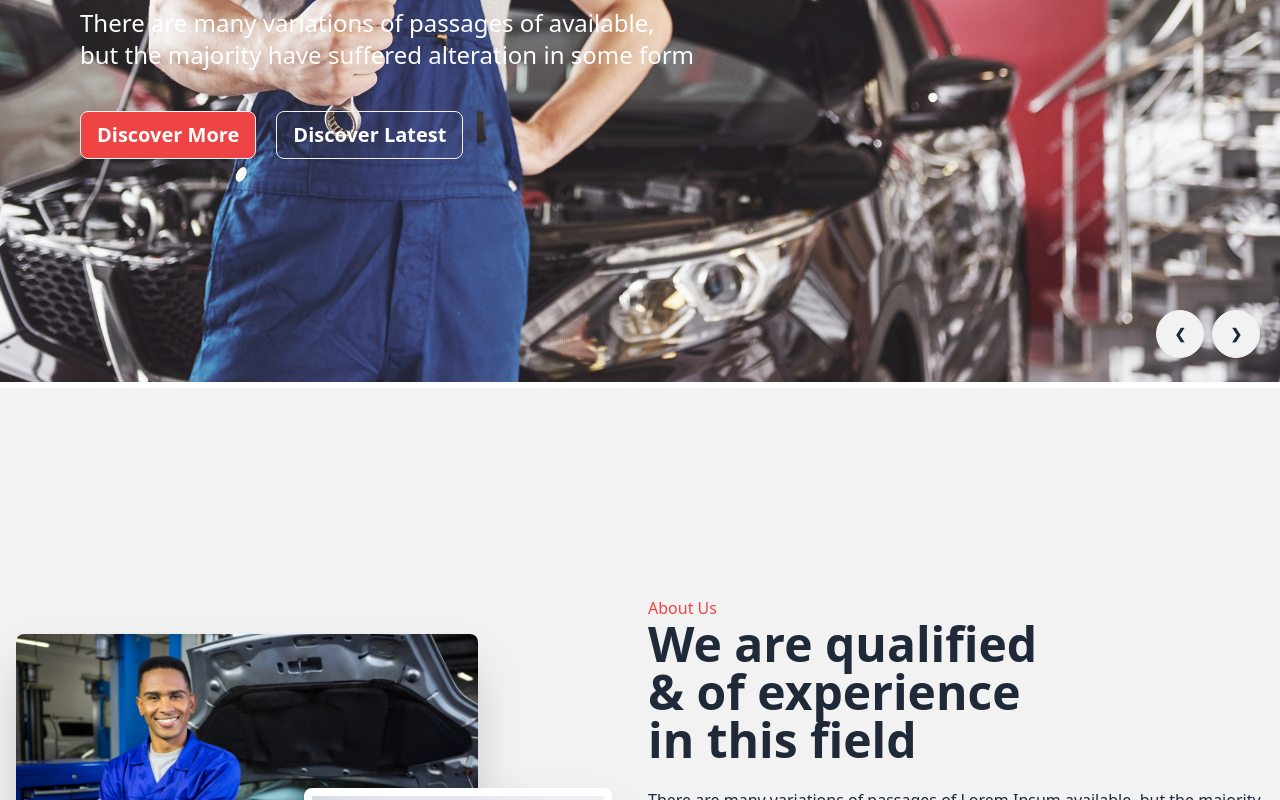
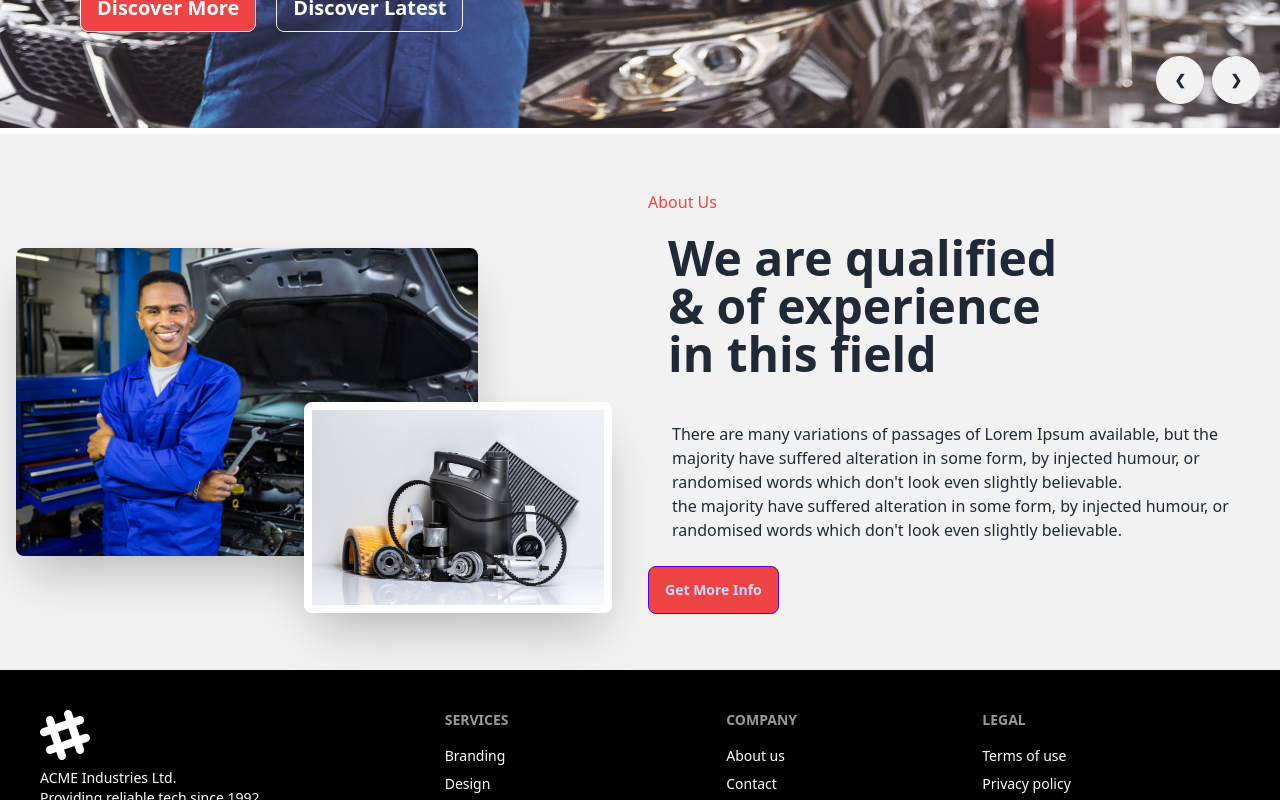
Before and after one commit to Shariful4447/car-geraze-shop, a React (Vite) app: page / in a window 1280 px wide. Shown: the part 540-1340 px from the top of the page. Built offline with nearby package versions, Linux system fonts and the light colour scheme.

Commit message:
banner size reduce

```diff
--- a/src/Pages/AboutUs/AboutUs.jsx
+++ b/src/Pages/AboutUs/AboutUs.jsx
@@ -5,17 +5,17 @@ import aboutParts from '../../assets/images/about_us/parts.jpg'
 const AboutUs = () => {
     return (
         <div>
-            <div className="hero min-h-screen bg-base-200">
-                <div className="hero-content flex-col lg:flex-row">
+            <div className="hero min-h-fit  bg-base-200">
+                <div className="hero-content flex-col lg:flex-row my-10">
                     <div className='lg:w-1/2 relative'>
                         <img src={about} className="w-3/4 rounded-lg shadow-2xl" />
                         <img src={aboutParts} className="w-1/2 absolute right-5 top-1/2 border-8 border-white rounded-lg shadow-2xl" />
                     </div>
                     <div className='lg:w-1/2'>
                         <p className='text-red-500'>About Us</p>
-                        <h1 className="text-5xl font-bold">We are qualified <br /> & of experience <br /> in this field</h1>
-                        <p className="py-6">There are many variations of passages of Lorem Ipsum available, but the majority have suffered alteration in some form, by injected humour, or randomised words which don't look even slightly believable. <br /> the majority have suffered alteration in some form, by injected humour, or randomised words which don't look even slightly believable.</p>
-                        <button className="btn btn-primary">Get More Info</button>
+                        <h1 className="text-5xl font-bold p-5">We are qualified <br /> & of experience <br /> in this field</h1>
+                        <p className="p-6">There are many variations of passages of Lorem Ipsum available, but the majority have suffered alteration in some form, by injected humour, or randomised words which don't look even slightly believable. <br /> the majority have suffered alteration in some form, by injected humour, or randomised words which don't look even slightly believable.</p>
+                        <button className="btn btn-primary bg-red-500">Get More Info</button>
                     </div>
                 </div>
             </div>
--- a/src/Pages/HomeBannner/HomeBanner.jsx
+++ b/src/Pages/HomeBannner/HomeBanner.jsx
@@ -7,9 +7,9 @@ import fourthBanner from "../../assets/images/banner/4.jpg"
 const HomeBanner = () => {
     return (
         <div>
-            <div className="carousel w-full">
+            <div className="carousel w-full h-[600px]">
                 <div id="slide1" className="carousel-item relative w-full">
-                    <img src={firstBanner} className="w-full" />
+                    <img src={firstBanner} className="w-full h-full" />
                     <div className="absolute justify-start transform -translate-y-1/2 left-5 right-5 top-1/2 gap-2 ml-10 w-full">
                         <p className="text-7xl mb-5 font-bold text-white p-5">Affordable <br /> Price For Car <br /> Servicing</p>
                         <p className="m-5 text-2xl text-white">There are many variations of passages of  available,<br /> but the majority have suffered alteration in some form</p>
```
